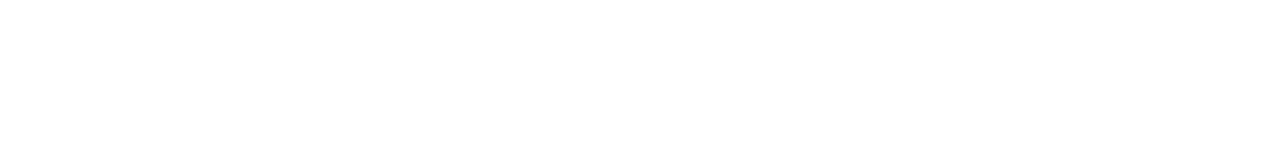
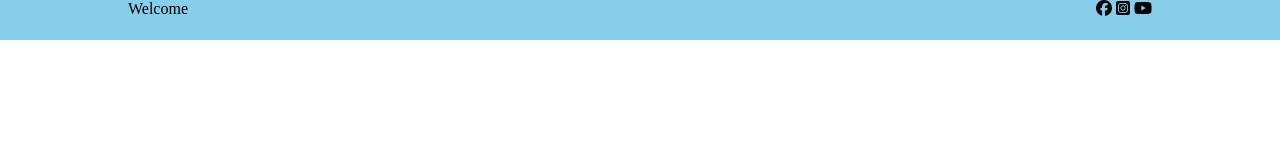
Before and after one commit to deep-ghotane/flex-blog, a plain HTML site: page index.html in a window 1280 px wide. Drawn offline with Linux system fonts and the light colour scheme.

Commit message:
Flex blog project started

```diff
--- a/index.html
+++ b/index.html
@@ -3,8 +3,40 @@
   <head>
     <meta charset="UTF-8" />
     <meta name="viewport" content="width=device-width, initial-scale=1.0" />
+    <link
+      rel="stylesheet"
+      href="https://cdnjs.cloudflare.com/ajax/libs/font-awesome/6.7.2/css/all.min.css"
+      integrity="sha512-Evv84Mr4kqVGRNSgIGL/F/aIDqQb7xQ2vcrdIwxfjThSH8CSR7PBEakCr51Ck+w+/U6swU2Im1vVX0SVk9ABhg=="
+      crossorigin="anonymous"
+      referrerpolicy="no-referrer"
+    />
     <link rel="stylesheet" href="style.css" />
-    <title>Document</title>
+
+    <title>Flex Blog</title>
   </head>
-  <body></body>
+  <body>
+    <!-- global message section -->
+    <section class="global-message">
+      <div class="container">
+        <div>Welcome</div>
+        <div>
+          <i class="fa-brands fa-facebook"></i>
+          <i class="fa-brands fa-square-instagram"></i>
+          <i class="fa-brands fa-youtube"></i>
+        </div>
+      </div>
+    </section>
+
+    <!-- nav bar -->
+
+    <!-- hero -->
+
+    <!-- latest posts -->
+
+    <!-- recommended destination -->
+
+    <!-- subscribe -->
+
+    <!-- footer -->
+  </body>
 </html>
--- a/style.css
+++ b/style.css
@@ -0,0 +1,31 @@
+* {
+  margin: 0;
+}
+.container {
+  width: 80%;
+  margin: auto;
+}
+
+/* <!-- global message section --> */
+.global-message {
+  background: skyblue;
+  height: 2.5rem;
+}
+
+.global-message > div {
+  display: flex;
+  justify-content: space-between;
+  align-items: center;
+}
+
+/* <!-- nav bar --> */
+
+/* <!-- hero --> */
+
+/* <!-- latest posts --> */
+
+/* <!-- recommended destination --> */
+
+/* <!-- subscribe --> */
+
+/* <!-- footer --> */
```
